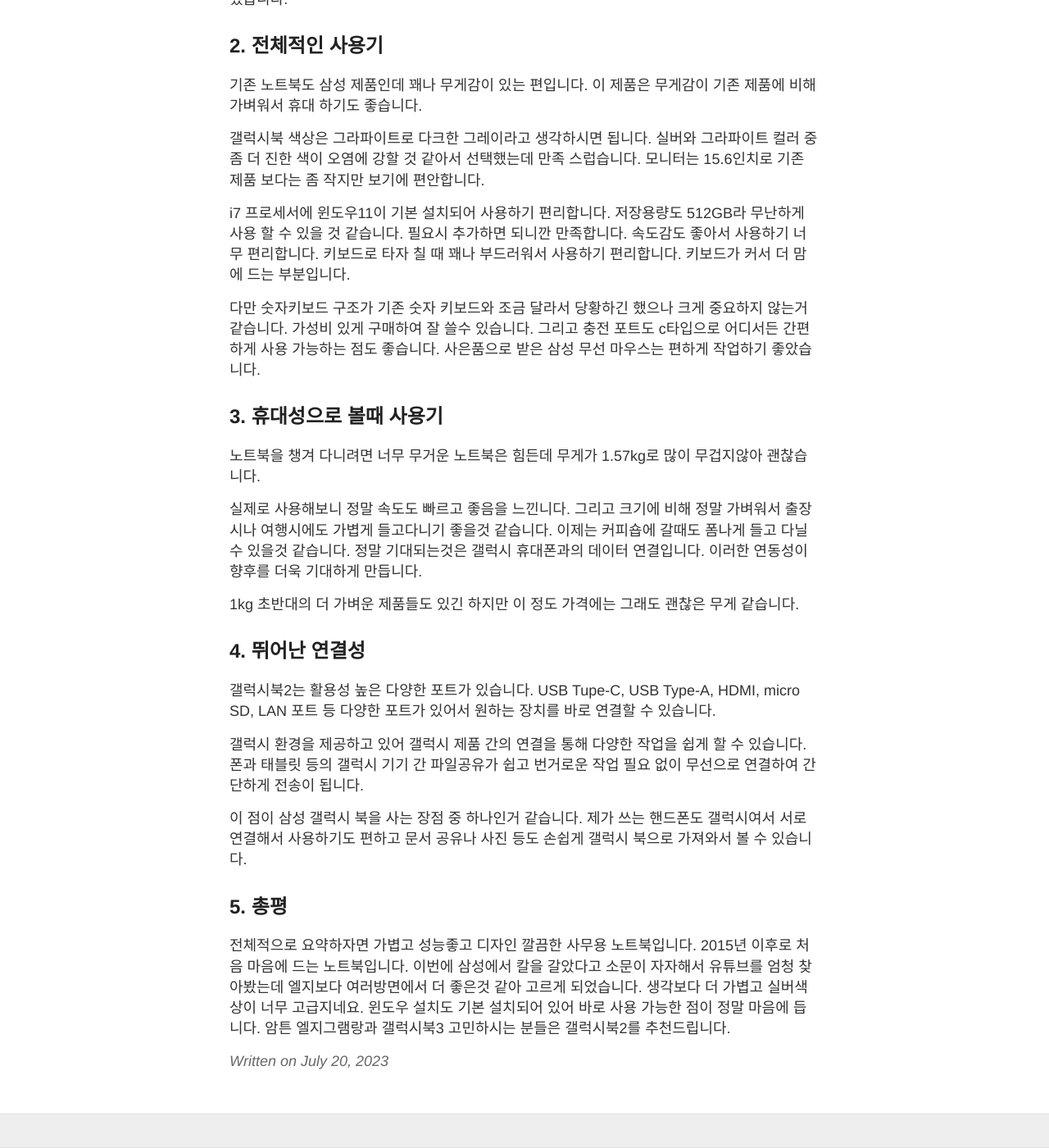
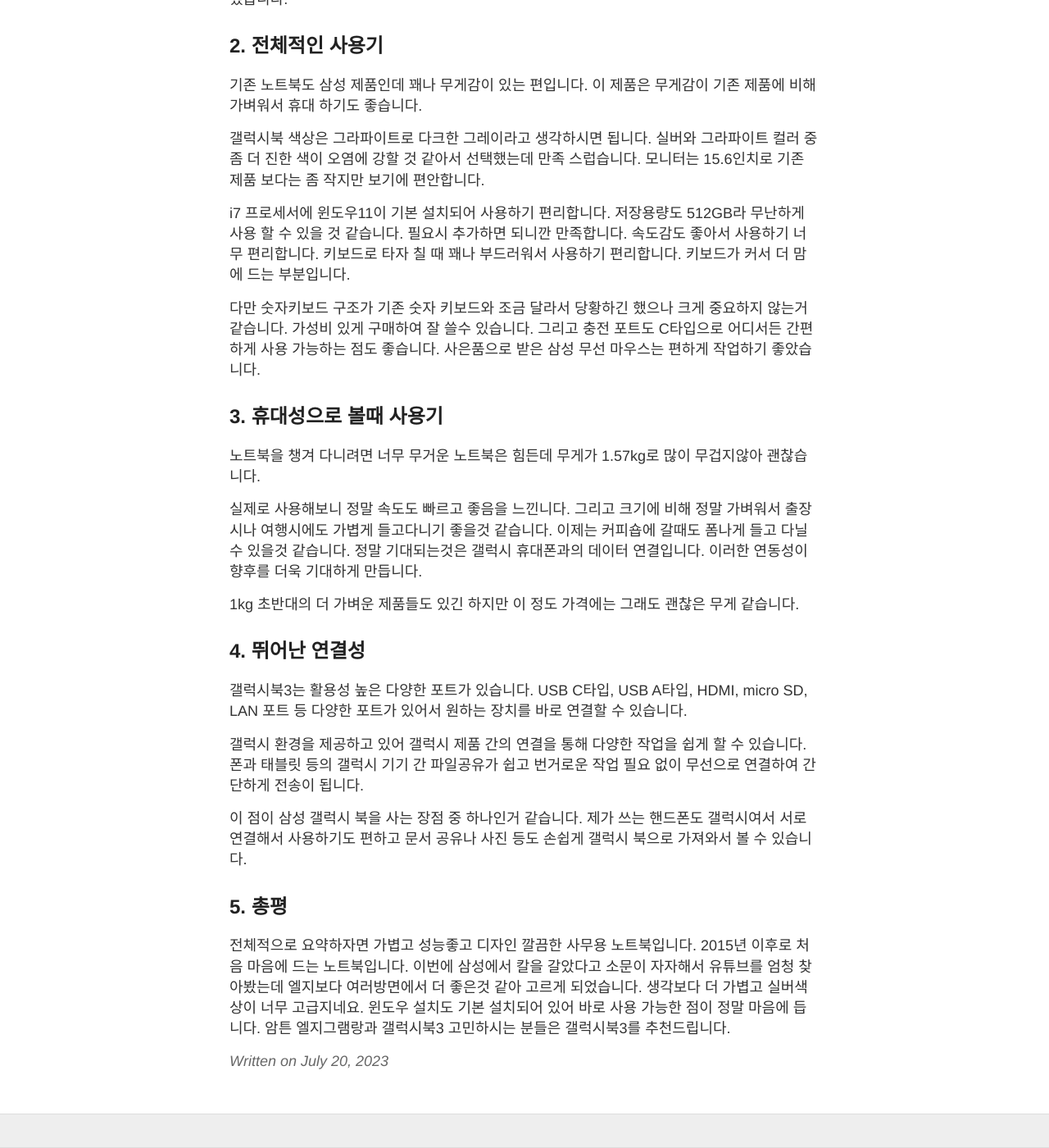
Before and after one commit to repo6/repo6.github.io, a Jekyll site: the page built from _posts/2023-07-20-48.md, in a window 1280 px wide and 1400 px high, scrolled down 717 px. Shown: the whole window at 82% size. Built offline with Jekyll 4.4.1, drawn with Linux system fonts in a browser that asks for light colours; some of the changed text lies outside the part shown.

Commit message:
add post

```diff
--- a/_posts/2023-07-20-48.md
+++ b/_posts/2023-07-20-48.md
@@ -17,7 +17,7 @@
 <h2>1. 구매이유와 스펙</h2>
 사무용으로 좀 좋은 사양을 원해서 검색하다 사양도 좋고 사은품도 좋아서 구입했습니다. 구성은 노트북 본체와 아답터 그리고 케이블로 단촐합니다.
 
-스펙은 인텔 13세대 i7 프로세서, 저장장치 512GB, 램 16GB로 사무용은 물론 동영상 ,게임등도 멀티하게 사용할수 있는 좋은 스펙임에도 150만원 가량으로 구매하는것에 가성비가 높다고 생각했습니다.
+스펙은 인텔 13세대 i7 프로세서, 저장장치 512GB, 램 16GB로 사무용은 물론 동영상, 게임등도 멀티하게 사용할수 있는 좋은 스펙임에도 150만원 가량으로 구매하는것에 가성비가 높다고 생각했습니다.
 
 
 
@@ -28,7 +28,7 @@
 
 i7 프로세서에 윈도우11이 기본 설치되어 사용하기 편리합니다. 저장용량도 512GB라 무난하게 사용 할 수 있을 것 같습니다. 필요시 추가하면 되니깐 만족합니다. 속도감도 좋아서 사용하기 너무 편리합니다. 키보드로 타자 칠 때 꽤나 부드러워서 사용하기 편리합니다. 키보드가 커서 더 맘에 드는 부분입니다.
 
-다만 숫자키보드 구조가 기존 숫자 키보드와 조금 달라서 당황하긴 했으나 크게 중요하지 않는거 같습니다. 가성비 있게 구매하여 잘 쓸수 있습니다. 그리고 충전 포트도 c타입으로 어디서든 간편하게 사용 가능하는 점도 좋습니다.
+다만 숫자키보드 구조가 기존 숫자 키보드와 조금 달라서 당황하긴 했으나 크게 중요하지 않는거 같습니다. 가성비 있게 구매하여 잘 쓸수 있습니다. 그리고 충전 포트도 C타입으로 어디서든 간편하게 사용 가능하는 점도 좋습니다.
 사은품으로 받은 삼성 무선 마우스는 편하게 작업하기 좋았습니다.
 
 
@@ -43,8 +43,8 @@
 
 
 <h2>4. 뛰어난 연결성</h2>
-갤럭시북2는 활용성 높은 다양한 포트가 있습니다.
-USB Tupe-C, USB Type-A, HDMI, micro SD, LAN 포트 등 다양한 포트가 있어서 원하는 장치를 바로 연결할 수 있습니다.
+갤럭시북3는 활용성 높은 다양한 포트가 있습니다.
+USB C타입, USB A타입, HDMI, micro SD, LAN 포트 등 다양한 포트가 있어서 원하는 장치를 바로 연결할 수 있습니다.
 
 갤럭시 환경을 제공하고 있어 갤럭시 제품 간의 연결을 통해 다양한 작업을 쉽게 할 수 있습니다. 폰과 태블릿 등의 갤럭시 기기 간 파일공유가 쉽고 번거로운 작업 필요 없이 무선으로 연결하여 간단하게 전송이 됩니다.
 
@@ -53,4 +53,4 @@
 
 
 <h2>5. 총평</h2>
-전체적으로 요약하자면 가볍고 성능좋고 디자인 깔끔한 사무용 노트북입니다. 2015년 이후로 처음 마음에 드는 노트북입니다. 이번에 삼성에서 칼을 갈았다고 소문이 자자해서 유튜브를 엄청 찾아봤는데 엘지보다 여러방면에서 더 좋은것 같아 고르게 되었습니다. 생각보다 더 가볍고 실버색상이 너무 고급지네요. 윈도우 설치도 기본 설치되어 있어 바로 사용 가능한 점이 정말 마음에 듭니다. 암튼 엘지그램랑과 갤럭시북3 고민하시는 분들은 갤럭시북2를 추천드립니다.
+전체적으로 요약하자면 가볍고 성능좋고 디자인 깔끔한 사무용 노트북입니다. 2015년 이후로 처음 마음에 드는 노트북입니다. 이번에 삼성에서 칼을 갈았다고 소문이 자자해서 유튜브를 엄청 찾아봤는데 엘지보다 여러방면에서 더 좋은것 같아 고르게 되었습니다. 생각보다 더 가볍고 실버색상이 너무 고급지네요. 윈도우 설치도 기본 설치되어 있어 바로 사용 가능한 점이 정말 마음에 듭니다. 암튼 엘지그램랑과 갤럭시북3 고민하시는 분들은 갤럭시북3를 추천드립니다.
```
Also changed, not shown: other parts of _posts/2023-07-20-48.md (+1 -1 lines).
